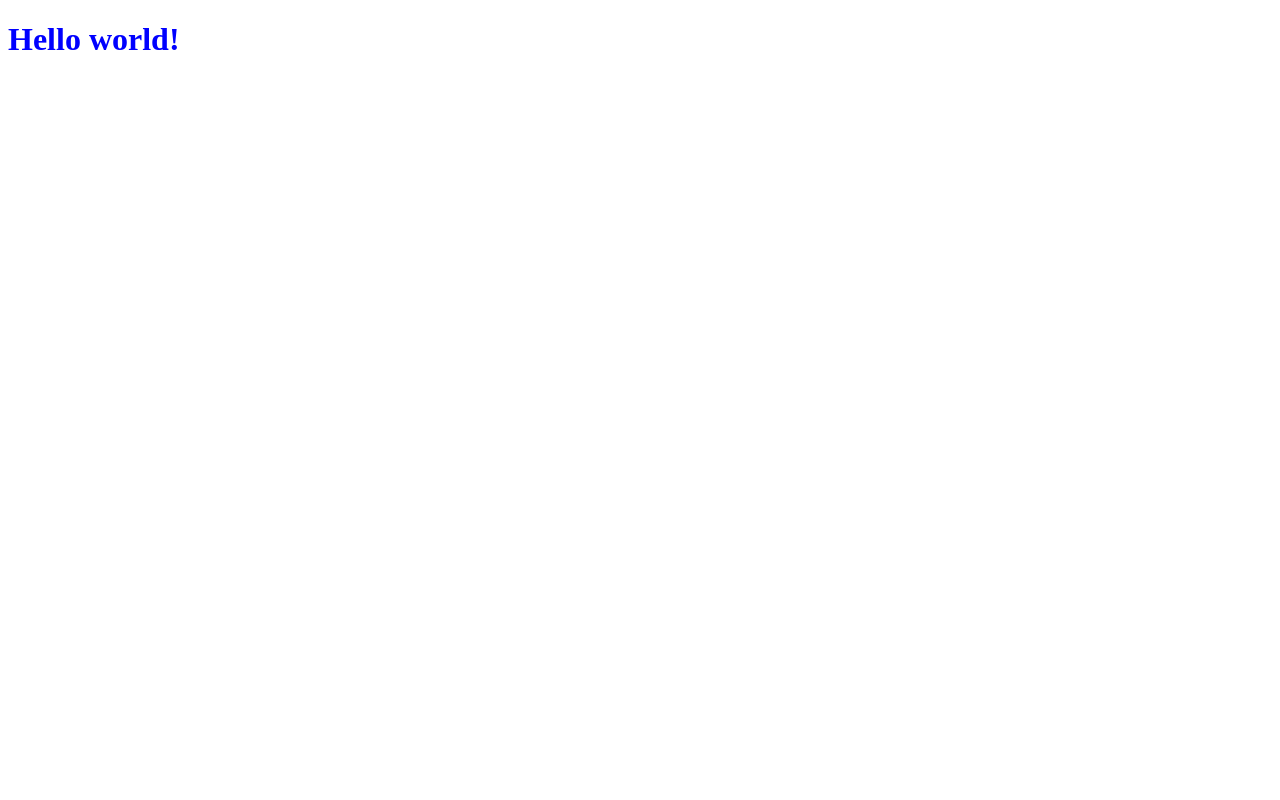
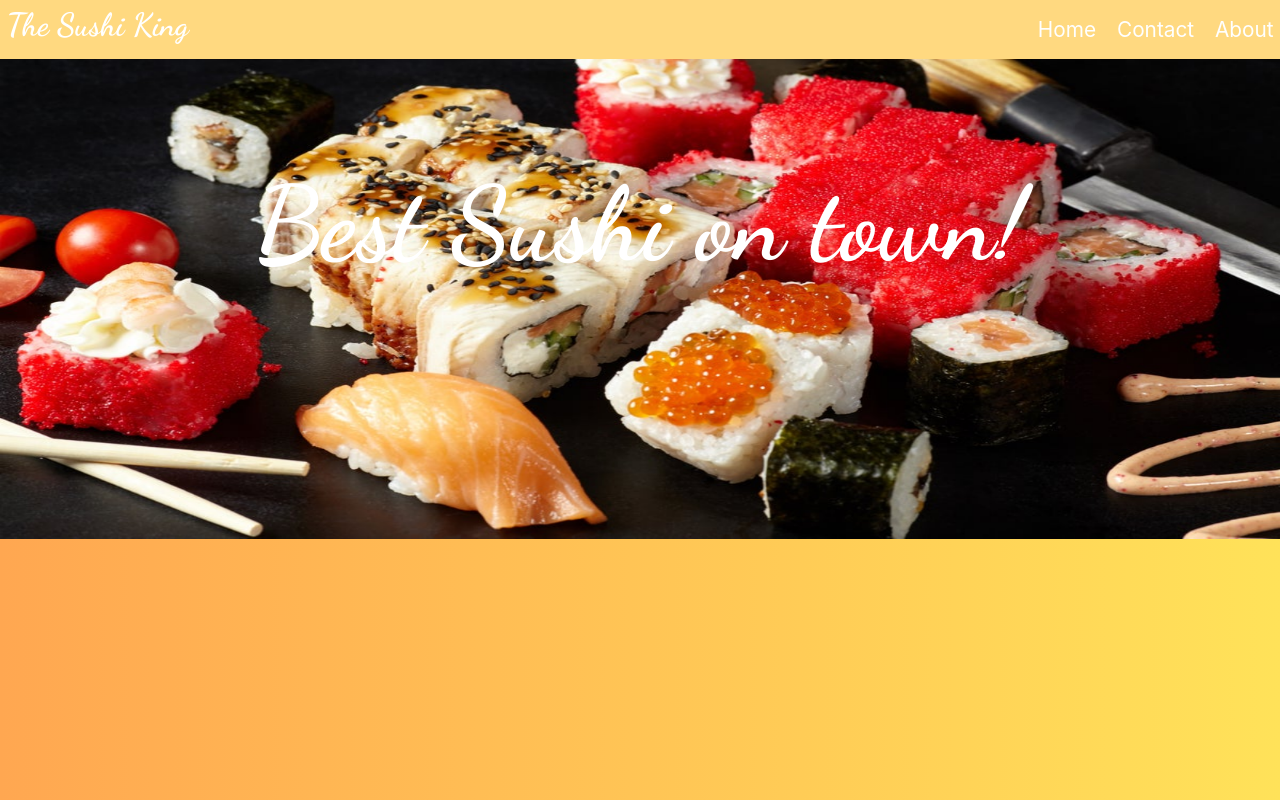
Before and after one commit to Ferm0494/Restaurant, a website built with webpack: page dist/index.html in a window 1280 px wide. Built offline with nearby package versions, Linux system fonts and the light colour scheme.

Commit message:
add basic header and catalog

```diff
--- a/src/index.js
+++ b/src/index.js
@@ -1 +1,20 @@
 import ("./stylesheets/custom.scss");
+import ("bootstrap");
+import ("animate.css");
+import {
+    mainContainer
+} from "./js/main_container.js";
+import {
+    jumbotron
+
+} from "./js/jumbotron";
+
+import {
+    header
+} from "./js/header"
+
+
+
+const container = jumbotron("Best Sushi on town!")
+mainContainer().appendChild(header())
+mainContainer().appendChild(container);
--- /dev/null
+++ b/src/js/header.js
@@ -0,0 +1,20 @@
+export const header = () => {
+    const nav = document.createElement('nav')
+    const ul = document.createElement('ul')
+    const h5 = document.createElement('h5')
+    h5.innerHTML = "The Sushi King"
+    let options = ["Home", "Contact", "About"]
+
+    for (let i = 0; i < options.length; i++) {
+        let li = document.createElement('li')
+        li.innerHTML = options[i]
+        ul.appendChild(li)
+    }
+
+
+    nav.appendChild(h5);
+    nav.appendChild(ul)
+
+    return nav
+
+}
--- /dev/null
+++ b/src/js/jumbotron.js
@@ -0,0 +1,36 @@
+import Image1 from "../img/Sushi1.jpeg";
+import Image2 from "../img/Sushi2.jpeg";
+import Image3 from "../img/Sushi3.jpg";
+import Image4 from "../img/Sushi4.jpg";
+
+
+
+export const jumbotron = text => {
+    const container = document.createElement("div");
+    const header = document.createElement("h1");
+
+    const image1 = document.createElement("img");
+    const image2 = document.createElement("img");
+    const image3 = document.createElement("img");
+    const image4 = document.createElement("img")
+
+    // Setting SRC to image tags
+    image1.src = Image1;
+    image2.src = Image2;
+    image3.src = Image3;
+    image4.src = Image4
+
+    // Setting CSS classes animations.
+    // image1.classList.add("animate__animated", "animate__fadeIn");
+    // image2.classList = image1.classList;
+    // image3.classList = image1.classList;
+    container.appendChild(image1);
+    container.appendChild(image2);
+    container.appendChild(image3);
+    container.appendChild(image4)
+
+    header.innerHTML = text;
+    container.appendChild(header);
+    container.classList.add("main-header");
+    return container;
+};
--- /dev/null
+++ b/src/js/main_container.js
@@ -0,0 +1,3 @@
+export const mainContainer = () => {
+    return document.getElementById('content')
+}
--- /dev/null
+++ b/src/js/menu.js
@@ -0,0 +1,6 @@
+const menu = () => {
+    let mealsImages = []
+    let menuItems = []
+
+    return menuItems
+}
--- a/src/stylesheets/custom.scss
+++ b/src/stylesheets/custom.scss
@@ -1,3 +1,95 @@
-h1 {
-    color: blue
+@import "~bootstrap/scss/bootstrap";
+@import url("https://fonts.googleapis.com/css2?family=Dancing+Script:wght@700&display=swap");
+html,
+body {
+    height: 100%;
+    background: #ffe259;
+    /* fallback for old browsers */
+    background: -webkit-linear-gradient(to right, #ffa751, #ffe259);
+    /* Chrome 10-25, Safari 5.1-6 */
+    background: linear-gradient(to right, #ffa751, #ffe259);
+    /* W3C, IE 10+/ Edge, Firefox 16+, Chrome 26+, Opera 12+, Safari 7+ */
 }
+
+nav {
+    background-color: #ffd980;
+    padding: 0.4em;
+    width: 100%;
+    display: flex;
+    justify-content: space-between;
+    align-items: center;
+    h5 {
+        color: white;
+        font-family: "Dancing Script", cursive;
+        font-size: 2em;
+    }
+    ul {
+        display: flex;
+        list-style: none;
+        margin-bottom: 0;
+        li {
+            cursor: pointer;
+            margin-left: 1em;
+            color: #fff;
+            font-size: 1.3em;
+            &:hover {
+                color: #ff43aa
+            }
+        }
+    }
+}
+
+@keyframes cf4FadeInOut {
+    0% {
+        opacity: 1;
+    }
+    18% {
+        opacity: 1;
+    }
+    25% {
+        opacity: 0;
+    }
+    92% {
+        opacity: 0;
+    }
+    100% {
+        opacity: 1;
+    }
+}
+
+.main-header {
+    height: 30em;
+    width: 100%;
+    position: relative;
+    display: flex;
+    justify-content: center;
+    img {
+        position: absolute;
+        width: 100%;
+        height: 100%;
+        animation-name: cf4FadeInOut;
+        animation-timing-function: ease-in-out;
+        animation-iteration-count: infinite;
+        animation-duration: 16s;
+    }
+    h1 {
+        z-index: 1;
+        position: absolute;
+        font-family: "Dancing Script", cursive;
+        color: white;
+        font-size: 6.5em;
+        top: 1em
+    }
+    img:nth-of-type(1) {
+        animation-delay: 12s;
+    }
+    img:nth-of-type(2) {
+        animation-delay: 8s;
+    }
+    img:nth-of-type(3) {
+        animation-delay: 4s;
+    }
+    img:nth-of-type(4) {
+        animation-delay: 0s;
+    }
+}
--- a/webpack.config.js
+++ b/webpack.config.js
@@ -1,16 +1,52 @@
 const path = require("path");
+const {
+    CleanWebpackPlugin
+} = require('clean-webpack-plugin');
+const HtmlWebpackPlugin = require('html-webpack-plugin');
 
 module.exports = {
-    mode: "production",
     entry: "./src/index.js",
+
+    plugins: [
+        new CleanWebpackPlugin(),
+        new HtmlWebpackPlugin({
+            title: 'Output Management',
+        }),
+    ],
     output: {
         filename: "main.js",
         path: path.resolve(__dirname, "dist")
     },
     module: {
         rules: [{
-            test: /\.scss$/,
-            use: ["style-loader", "css-loader", "sass-loader"]
-        }]
+                test: /\.(scss|css)$/,
+                use: [{
+                        // Adds CSS to the DOM by injecting a `<style>` tag
+                        loader: "style-loader"
+                    },
+                    {
+                        // Interprets `@import` and `url()` like `import/require()` and will resolve them
+                        loader: "css-loader"
+                    },
+                    {
+                        // Loader for webpack to process CSS with PostCSS
+                        loader: "postcss-loader",
+                        options: {
+                            plugins: function() {
+                                return [require("autoprefixer")];
+                            }
+                        }
+                    },
+                    {
+                        // Loads a SASS/SCSS file and compiles it to CSS
+                        loader: "sass-loader"
+                    }
+                ]
+            },
+            {
+                test: /\.(png|svg|jpg|gif|jpeg)$/,
+                use: ["file-loader"]
+            }
+        ]
     }
 };
```
Also changed, not shown: package.json (+11 -0 lines), dist/1.main.js, dist/1377bcf99d32671ac835602818ec19af.jpeg (added), dist/13a30d48272abe8a7a120f3927b2ce35.jpeg (added), dist/2.main.js (added), dist/3.main.js (added), dist/7942cf3d6655f6044c2f6956a08cdf7b.jpg (added), dist/c2cf3938b08569bec380a23ed7a7357c.jpg (added), dist/index.html, dist/main.js, src/img/Sushi1.jpeg (added), src/img/Sushi2.jpeg (added), src/img/Sushi3.jpg (added), src/img/Sushi4.jpg (added), 1 other file.
